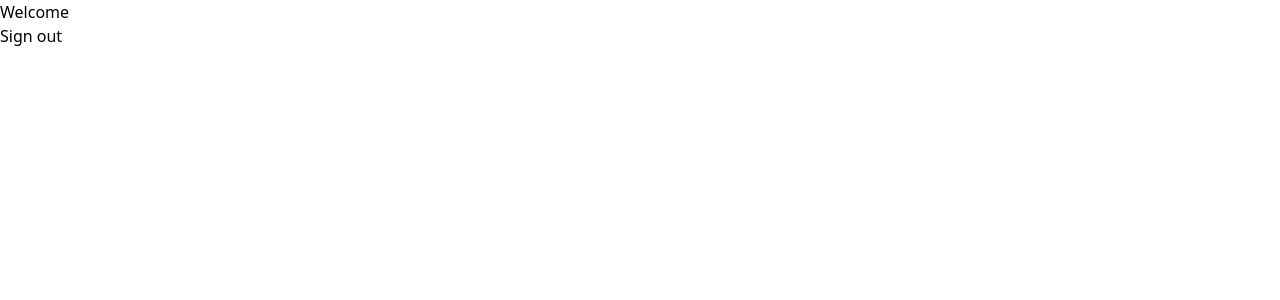
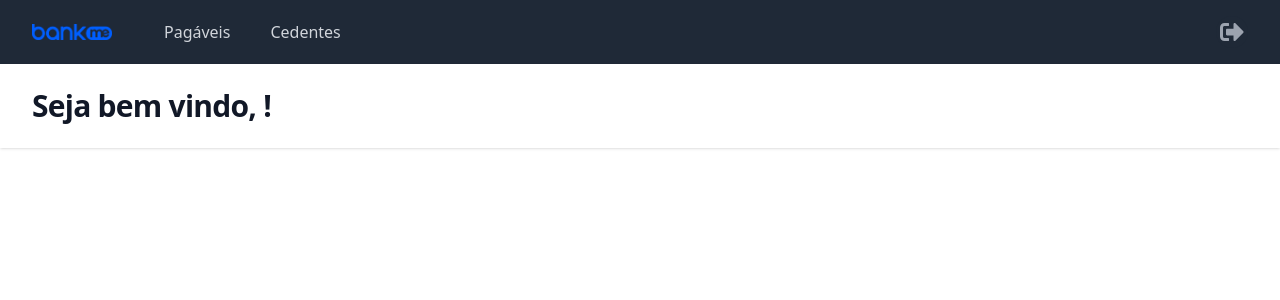
Before and after one commit to guilherme-braga4/frontend-bank-me, a Next.js app: page /home/dashboard in a window 1280 px wide. Shown: the top 300 px of the page. Built offline with nearby package versions, Linux system fonts and the light colour scheme.

Commit message:
feat: create home page

```diff
--- a/package.json
+++ b/package.json
@@ -18,6 +18,7 @@
     "next-auth": "^4.20.1",
     "react": "18.2.0",
     "react-dom": "18.2.0",
+    "react-icons": "^4.8.0",
     "typescript": "4.9.5"
   },
   "devDependencies": {
--- a/src/pages/auth/login.tsx
+++ b/src/pages/auth/login.tsx
@@ -1,34 +1,33 @@
-import React, { useState } from 'react'
-import { signIn } from 'next-auth/react'
-import { useRouter } from 'next/router'
-import Link from 'next/link'
+import { signIn } from "next-auth/react";
+import Link from "next/link";
+import { useRouter } from "next/router";
+import { useState } from "react";
 
 const Login = () => {
-
-  const router =  useRouter()
+  const router = useRouter();
   const [authState, setAuthState] = useState({
-        email: '',
-        password: ''
-    })
+    email: "",
+    password: "",
+  });
 
   const handleFieldChange = (e) => {
-        setAuthState(old => ({ ...old, [e.target.id]: e.target.value }))
-    }
+    setAuthState((old) => ({ ...old, [e.target.id]: e.target.value }));
+  };
 
   const handleAuth = async (e) => {
-        e.preventDefault()
+    e.preventDefault();
     await signIn("credentials", {
       ...authState,
-            redirect: false
+      redirect: false,
     }).then(({ ok, error }) => {
       if (ok) {
-              console.log('Login concluído', ok)
+        console.log("Login concluído", ok);
         router.push("/");
       } else {
-              console.log(error)
+        console.log(error);
       }
-        })
-    }
+    });
+  };
 
   return (
     <div className="flex items-center min-h-screen p-4 bg-gray-100 lg:justify-center">
@@ -38,7 +37,8 @@ const Login = () => {
             <a href="#">Aprove-me</a>
           </div>
           <p className="mt-6 font-normal text-center text-gray-300 md:mt-0">
-            Sejam bem vindos ao sistema que irá te permitir controlar seu mini banco!
+            Sejam bem vindos ao sistema que irá te permitir controlar seu mini
+            banco!
           </p>
           <p className="flex flex-col items-center justify-center mt-10 text-center">
             <span>Ainda não está inscrito?</span>
@@ -49,7 +49,11 @@ const Login = () => {
           <h3 className="my-4 text-2xl font-semibold text-gray-700">
             Login Bankmers 🚀
           </h3>
-          <form action="#" className="flex flex-col space-y-5" onSubmit={handleAuth}>
+          <form
+            action="#"
+            className="flex flex-col space-y-5"
+            onSubmit={handleAuth}
+          >
             <div className="flex flex-col space-y-1">
               <label
                 htmlFor="email"
@@ -92,7 +96,7 @@ const Login = () => {
         </div>
       </div>
     </div>
-  )
-}
+  );
+};
 
-export default Login
+export default Login;
--- a/src/pages/home/dashboard.tsx
+++ b/src/pages/home/dashboard.tsx
@@ -1,12 +1,149 @@
-import { signOut } from "next-auth/react"
+import { signOut } from "next-auth/react";
+import { useState } from "react";
+import { FaSignOutAlt } from "react-icons/fa";
+import Logo from "../../../assets/images/logo.png";
 
 const Dashboard = ({ session }) => {
+  const [payableActive, setPayableActive] = useState<boolean>(false);
+  const [assignorActive, setAssignorActive] = useState<boolean>(false);
+
   return (
-    <>
-      <h1>Welcome {session?.user?.name}</h1>
-      <button onClick={() => signOut()}>Sign out</button>
-    </>
-   );
-}
+    <div className="min-h-full">
+      <nav className="bg-gray-800">
+        <div className="mx-auto max-w-7xl px-4 sm:px-6 lg:px-8">
+          <div className="flex h-16 items-center justify-between">
+            <div className="flex items-center">
+              <div className="flex-shrink-0">
+                <img className="h-15 w-20" src={Logo.src} alt="Logo" />
+              </div>
+              <div className="hidden md:block">
+                <div className="ml-10 flex items-baseline space-x-4">
+                  <button
+                    onClick={() => {
+                      setPayableActive(true);
+                      setAssignorActive(false);
+                    }}
+                    className={
+                      payableActive
+                        ? "bg-gray-900 text-white rounded-md px-3 py-2 text-sm font-medium"
+                        : "text-gray-300 hover:bg-gray-700 hover:text-white block rounded-md px-3 py-2 text-base font-medium"
+                    }
+                    aria-current="page"
+                  >
+                    Pagáveis
+                  </button>
+
+                  <button
+                    onClick={() => {
+                      setAssignorActive(true);
+                      setPayableActive(false);
+                    }}
+                    className={
+                      assignorActive
+                        ? "bg-gray-900 text-white rounded-md px-3 py-2 text-sm font-medium"
+                        : "text-gray-300 hover:bg-gray-700 hover:text-white block rounded-md px-3 py-2 text-base font-medium"
+                    }
+                  >
+                    Cedentes
+                  </button>
+                </div>
+              </div>
+            </div>
+            <div className="hidden md:block">
+              <div className="ml-4 flex items-center md:ml-6">
+                <button
+                  type="button"
+                  onClick={() => signOut()}
+                  className="rounded-full bg-gray-800 p-1 text-gray-400 hover:text-white focus:outline-none"
+                >
+                  <span className="sr-only">View notifications</span>
+                  <FaSignOutAlt className="h-6 w-6" aria-hidden="true" />
+                </button>
+              </div>
+            </div>
+            <div className="-mr-2 flex md:hidden">
+              {/* <!-- Mobile menu button --> */}
+              <button
+                type="button"
+                className="inline-flex items-center justify-center rounded-md bg-gray-800 p-2 text-gray-400 hover:bg-gray-700 hover:text-white focus:outline-none focus:ring-2 focus:ring-white focus:ring-offset-2 focus:ring-offset-gray-800"
+                aria-controls="mobile-menu"
+                aria-expanded="false"
+              >
+                <span className="sr-only">Open main menu</span>
+                {/* <!-- Menu open: "hidden", Menu closed: "block" --> */}
+                <svg
+                  className="block h-6 w-6"
+                  fill="none"
+                  viewBox="0 0 24 24"
+                  stroke-width="1.5"
+                  stroke="currentColor"
+                  aria-hidden="true"
+                >
+                  <path
+                    stroke-linecap="round"
+                    stroke-linejoin="round"
+                    d="M3.75 6.75h16.5M3.75 12h16.5m-16.5 5.25h16.5"
+                  />
+                </svg>
+                {/* <!-- Menu open: "block", Menu closed: "hidden" --> */}
+                <svg
+                  className="hidden h-6 w-6"
+                  fill="none"
+                  viewBox="0 0 24 24"
+                  stroke-width="1.5"
+                  stroke="currentColor"
+                  aria-hidden="true"
+                >
+                  <path
+                    stroke-linecap="round"
+                    stroke-linejoin="round"
+                    d="M6 18L18 6M6 6l12 12"
+                  />
+                </svg>
+              </button>
+            </div>
+          </div>
+        </div>
+
+        <div className="md:hidden" id="mobile-menu">
+          <div className="space-y-1 px-2 pt-2 pb-3 sm:px-3">
+            <a
+              href="#"
+              className="text-gray-300 hover:bg-gray-700 hover:text-white block rounded-md px-3 py-2 text-base font-medium"
+              aria-current="page"
+            >
+              Pagáveis
+            </a>
+
+            <a
+              href="#"
+              className="text-gray-300 hover:bg-gray-700 hover:text-white block rounded-md px-3 py-2 text-base font-medium"
+            >
+              Cedentes
+            </a>
+          </div>
+          <div className="border-t border-gray-700 pt-4 pb-3">
+            <div className="flex items-center px-5">
+              <div className="flex-shrink-0"></div>
+              <div className="ml-3"></div>
+            </div>
+            <div className="mt-3 space-y-1 px-2"></div>
+          </div>
+        </div>
+      </nav>
+
+      <header className="bg-white shadow">
+        <div className="mx-auto max-w-7xl py-6 px-4 sm:px-6 lg:px-8">
+          <h1 className="text-3xl font-bold tracking-tight text-gray-900">
+            Seja bem vindo, {session?.user?.name}!
+          </h1>
+        </div>
+      </header>
+      <main>
+        <div className="mx-auto max-w-7xl py-6 sm:px-6 lg:px-8"></div>
+      </main>
+    </div>
+  );
+};
 
 export default Dashboard;
```
Also changed, not shown: assets/images/logo.png (added), 1 other file (tests, documents, lock files or other folders). Lines whose indentation alone changed are shown as unchanged.
